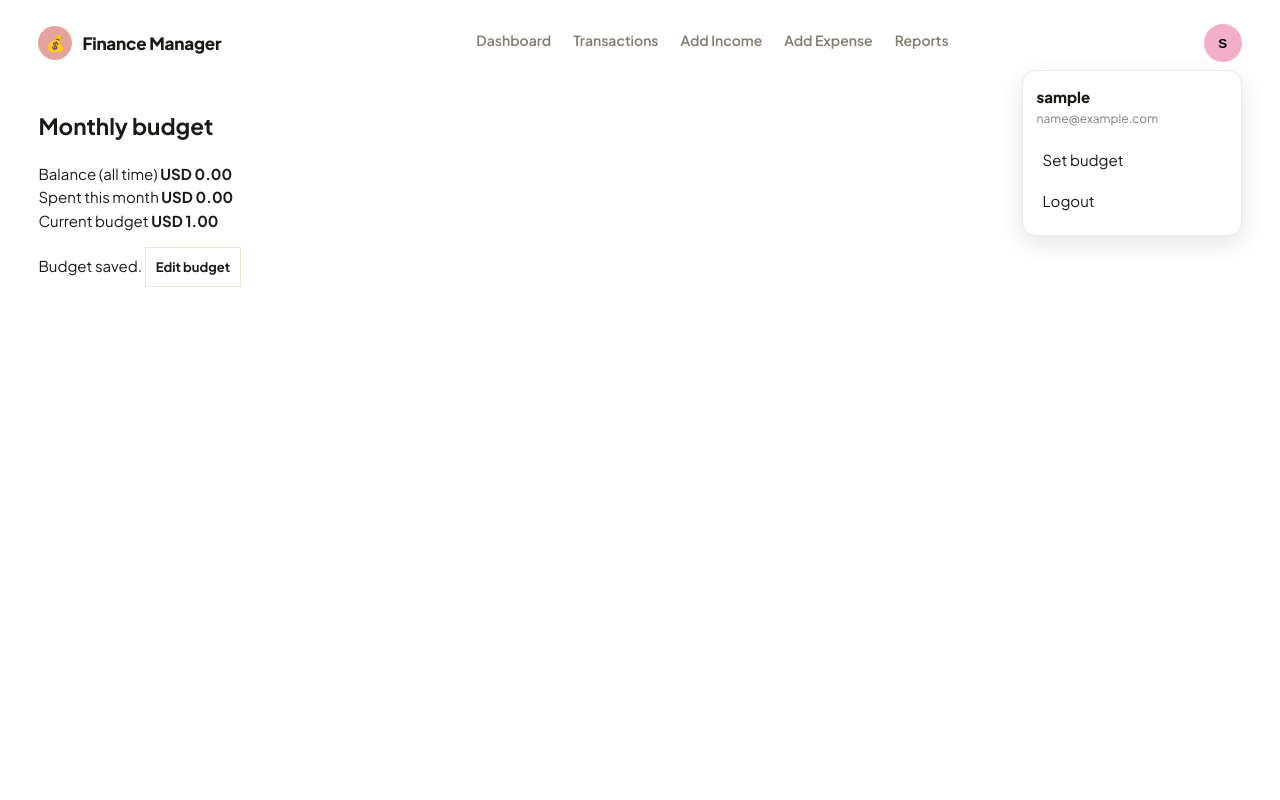
After one commit to Azizshahiwala/FinanceManager, a Django app: page /budget/ in a window 1280 px wide, after a click that opens the changed part. The commit adds this page. Run offline with Django 5.2, Linux system fonts and the light colour scheme; a user stored in the database is signed in; tables that the repository leaves empty hold one stand-in row (values such as "Sample post"); data that the repository does not hold is empty.

Commit message:
Added Budget limit for future features

```diff
--- a/Finance/forms.py
+++ b/Finance/forms.py
@@ -10,7 +10,6 @@ class TransactionForm(forms.ModelForm):
         model = TransactionLogs
         fields = ['date', 'record', 'description']
         # 'type' and 'user' are set in the view.
-
 
 class PositiveAmountMixin:
     def clean_amount(self):
@@ -86,3 +85,18 @@ class RegistrationForm(UserCreationForm):
             user.save()
 
         return user
+
+from django import forms
+from Finance.models import Profile
+
+class MonthlyBudgetForm(forms.ModelForm):
+    class Meta:
+        model = Profile
+        fields = ['monthly_budget']
+        labels = {'monthly_budget': 'Monthly budget'}
+
+    def clean_monthly_budget(self):
+        amount = self.cleaned_data.get('monthly_budget')
+        if amount is None or amount <= 0:
+            raise forms.ValidationError('Enter an amount greater than 0.')
+        return amount
--- a/Finance/models.py
+++ b/Finance/models.py
@@ -9,6 +9,7 @@ class Profile(models.Model):
     created_at = models.DateTimeField(auto_now_add=True)
     streaming_data = models.BooleanField(default=False, blank=False)
     streaming_token_version = models.PositiveIntegerField(default=0)
+    monthly_budget = models.DecimalField(max_digits=12, decimal_places=2, null=True, blank=True)
 
     def save(self, *args, **kwargs):
         if not self.username and self.user_id:
--- a/Finance/static/style.css
+++ b/Finance/static/style.css
@@ -1326,3 +1326,18 @@ form textarea:focus {
     position: relative;
     left: -50%;
 }
+
+.user-menu { position: relative; }
+.user-circle { width: 38px; height: 38px; border-radius: 50%; border: 0; background: #F3AFC9; font-weight: 800; cursor: pointer; }
+.user-dropdown { position: absolute; right: 0; top: 46px; min-width: 220px; background: #fff; border: 1px solid #e7ece5; border-radius: 14px; padding: 14px; box-shadow: 0 8px 24px rgba(33,54,35,.12); z-index: 50; }
+.user-dropdown[hidden] { display: none; }
+.user-dropdown-name { font-weight: 800; margin: 0; }
+.user-dropdown-email { font-size: 12px; color: #788078; margin: 2px 0 10px; }
+.user-dropdown a { display: block; padding: 9px 6px; color: inherit; text-decoration: none; border-radius: 8px; }
+.user-dropdown a:hover { background: #f7faf5; }
+
+.budget-filter { display: flex; gap: 8px; align-items: center; margin-bottom: 14px; }
+.budget-filter select { padding: 7px 10px; border-radius: 10px; border: 1px solid #e7ece5; }
+.budget-status { background: #edf8f2; border-left: 3px solid #2E9E6E; border-radius: 12px; padding: 12px 15px; margin-bottom: 16px; font-size: 13px; }
+.budget-status.over { background: #fff3ee; border-left-color: #E2645B; }
+.budget-msg { margin: 4px 0 0; color: #788078; }
--- /dev/null
+++ b/Finance/templates/Budget/setup.html
@@ -0,0 +1,36 @@
+{% extends 'Homepage.html' %}
+{% block content %}
+<section class="budget-page">
+  <h1>Monthly budget</h1>
+
+  <div class="budget-summary">
+    <div>
+      <span>Balance (all time)</span>
+      <strong>{{ profile.currency }} {{ balance|floatformat:2 }}</strong>
+    </div>
+    <div>
+      <span>Spent this month</span>
+      <strong>{{ profile.currency }} {{ spent_this_month|floatformat:2 }}</strong>
+    </div>
+    <div>
+      <span>Current budget</span>
+      <strong>{% if profile.monthly_budget %}{{ profile.currency }} {{ profile.monthly_budget|floatformat:2 }}{% else %}Not set{% endif %}</strong>
+    </div>
+  </div>
+
+  {% if show_form %}
+  <form method="post" class="budget-form">
+    {% csrf_token %}
+    {{ form.as_p }}
+    <button type="submit" class="btn-pill">Save budget</button>
+  </form>
+{% elif budget_is_set and can_edit %}
+  <p class="budget-lock">Budget saved. <a href="{% url 'budgetSetup' %}?edit=1" class="btn-pill ghost">Edit budget</a></p>
+{% else %}
+  <p class="budget-lock">
+    Your balance is {{ profile.currency }} {{ balance|floatformat:2 }}.
+    You can set a budget when your balance is below {{ profile.currency }} {{ balance_limit }}.
+  </p>
+{% endif %}
+</section>
+{% endblock %}
--- a/Finance/templates/Homepage.html
+++ b/Finance/templates/Homepage.html
@@ -30,8 +30,38 @@
             class="{% if request.resolver_match.url_name == 'expenseAdd' %}active{% endif %}">Add Expense</a>
           <a href="{% url 'reportsHome' %}"
             class="{% if request.resolver_match.url_name == 'reportsHome' or request.resolver_match.url_name == 'reportPreview' or request.resolver_match.url_name == 'reportPdf' or request.resolver_match.url_name == 'exportArea' %}active{% endif %}">Reports</a>
-          <a href="{% url 'logout' %}">Logout</a>
+          <!-- <a href="{% url 'logout' %}">Logout</a> -->
         </nav>
+        {% if user.is_authenticated %}
+<div class="user-menu">
+  <button type="button" class="user-circle" id="userMenuToggle" aria-expanded="false" aria-controls="userMenu">
+    {{ user.username|first|upper }}
+  </button>
+  <div class="user-dropdown" id="userMenu" hidden>
+    <p class="user-dropdown-name">{{ user.username }}</p>
+    <p class="user-dropdown-email">{{ user.email|default:"No email set" }}</p>
+    <a href="{% url 'budgetSetup' %}">Set budget</a>
+    <a href="{% url 'logout' %}">Logout</a>
+  </div>
+</div>
+{% endif %}
+
+<script>
+(function () {
+  var toggle = document.getElementById('userMenuToggle');
+  var menu = document.getElementById('userMenu');
+  if (!toggle) return;
+  toggle.addEventListener('click', function (e) {
+    e.stopPropagation();
+    menu.hidden = !menu.hidden;
+    toggle.setAttribute('aria-expanded', String(!menu.hidden));
+  });
+  document.addEventListener('click', function () {
+    menu.hidden = true;
+    toggle.setAttribute('aria-expanded', 'false');
+  });
+})();
+</script>
       </header>
       {% else %}
       <header class="topbar">
--- a/Finance/urls.py
+++ b/Finance/urls.py
@@ -13,8 +13,7 @@ urlpatterns = [
     path('transaction/', views.transaction, name='transaction'),
     path('transactions/<str:transaction_type>/<int:transaction_id>/edit/', views.editTransaction, name='editTransaction'),
     path('transactions/<str:transaction_type>/<int:transaction_id>/delete/', views.deleteTransaction, name='deleteTransaction'),
-    path('update-budget/', views.updateBudget, name='updateBudget'),
-    path('expense-add/', views.expenseAdd, name='expenseAdd'),
+    path('budget/', views.budgetSetup, name='budgetSetup'),path('expense-add/', views.expenseAdd, name='expenseAdd'),
     path('income-add/', views.incomeAdd, name='incomeAdd'),
 
     path('export/live-link/', views.generateLiveLink, name='generateLiveLink'),
--- a/Finance/views.py
+++ b/Finance/views.py
@@ -1,7 +1,8 @@
 import calendar
 from datetime import date, datetime, timedelta
 
-
+from Finance.services.budget_filter import budget_status, current_month_range
+from Finance.models import Profile
 from django.db.models.functions import ExtractMonth
 from .models import Expense, Income, Profile, TransactionLogs
 from io import BytesIO
@@ -105,6 +106,11 @@ def transaction(request):
 
     from_date = request.GET.get('from_date')
     to_date = request.GET.get('to_date')
+    budget_filter = request.GET.get('budget', 'all')   # 'all' or 'month'
+
+    if budget_filter == 'month':
+        month_start, today = current_month_range()
+        from_date, to_date = month_start, today
 
     if from_date:
         transactions = transactions.filter(date__gte=from_date)
@@ -112,8 +118,15 @@ def transaction(request):
     if to_date:
         transactions = transactions.filter(date__lte=to_date)
 
-    return render(request, 'Transaction.html', {'transactions': transactions})
+    profile, _ = Profile.objects.get_or_create(user=request.user)
 
+    return render(request, 'Transaction.html', {
+        'transactions': transactions,
+        'transaction_count': transactions.count(),
+        'budget_filter': budget_filter,
+        'budget': budget_status(request.user, profile),
+        'profile': profile,
+    })
 
 @login_required
 def expenseAdd(request):
@@ -604,12 +617,7 @@ def reportsHome(request):
             request.GET.get('filename', 'transactions').strip()
         ) or 'transactions'
         data = process_data(request.user)
-
-        if export_type == 'csv':
-            response = HttpResponse(content_type='text/csv')
-            response.write(data.to_csv(index=False))
-            filename = f'{user_filename}.csv'
-        elif export_type == 'json':
+        if export_type == 'json':
             response = HttpResponse(
                 data.to_json(orient='records'), content_type='application/json'
             )
@@ -705,3 +713,41 @@ def reportPdf(request):
     response = HttpResponse(pdf_bytes, content_type='application/pdf')
     response['Content-Disposition'] = f'attachment; filename="{filename}"'
     return response
+
+BALANCE_LIMIT=1000
+@login_required
+def budgetSetup(request):
+    profile, _ = Profile.objects.get_or_create(user=request.user)
+
+    today = date.today()
+    all_time = build_report_data(request.user, date(2000, 1, 1), today)
+    this_month = build_report_data(request.user, today.replace(day=1), today)
+
+    balance = all_time['balance']
+    can_edit = balance < BALANCE_LIMIT
+
+    editing = request.GET.get('edit') == '1'
+    budget_is_set = profile.monthly_budget is not None
+    show_form = can_edit and (not budget_is_set or editing)
+
+    form = MonthlyBudgetForm(request.POST or None, instance=profile)
+
+    if request.method == 'POST':
+        if not show_form:
+            messages.error(request, f'You can set a budget only when your balance is below {BALANCE_LIMIT}.')
+            return redirect('budgetSetup')
+        if form.is_valid():
+            form.save()
+            messages.success(request, 'Budget saved.')
+            return redirect('budgetSetup')
+
+    return render(request, 'Budget/setup.html', {
+        'profile': profile,
+        'form': form,
+        'balance': balance,
+        'spent_this_month': this_month['total_expense'],
+        'can_edit': can_edit,
+        'show_form': show_form,
+        'budget_is_set': budget_is_set,
+        'balance_limit': BALANCE_LIMIT,
+    })
```
Also changed, not shown: Finance/services/budget_filter.py (added, +33 -0 lines), Finance/templates/Transaction.html (+29 -0 lines), Finance/migrations/0008_profile_monthly_budget.py (added).
